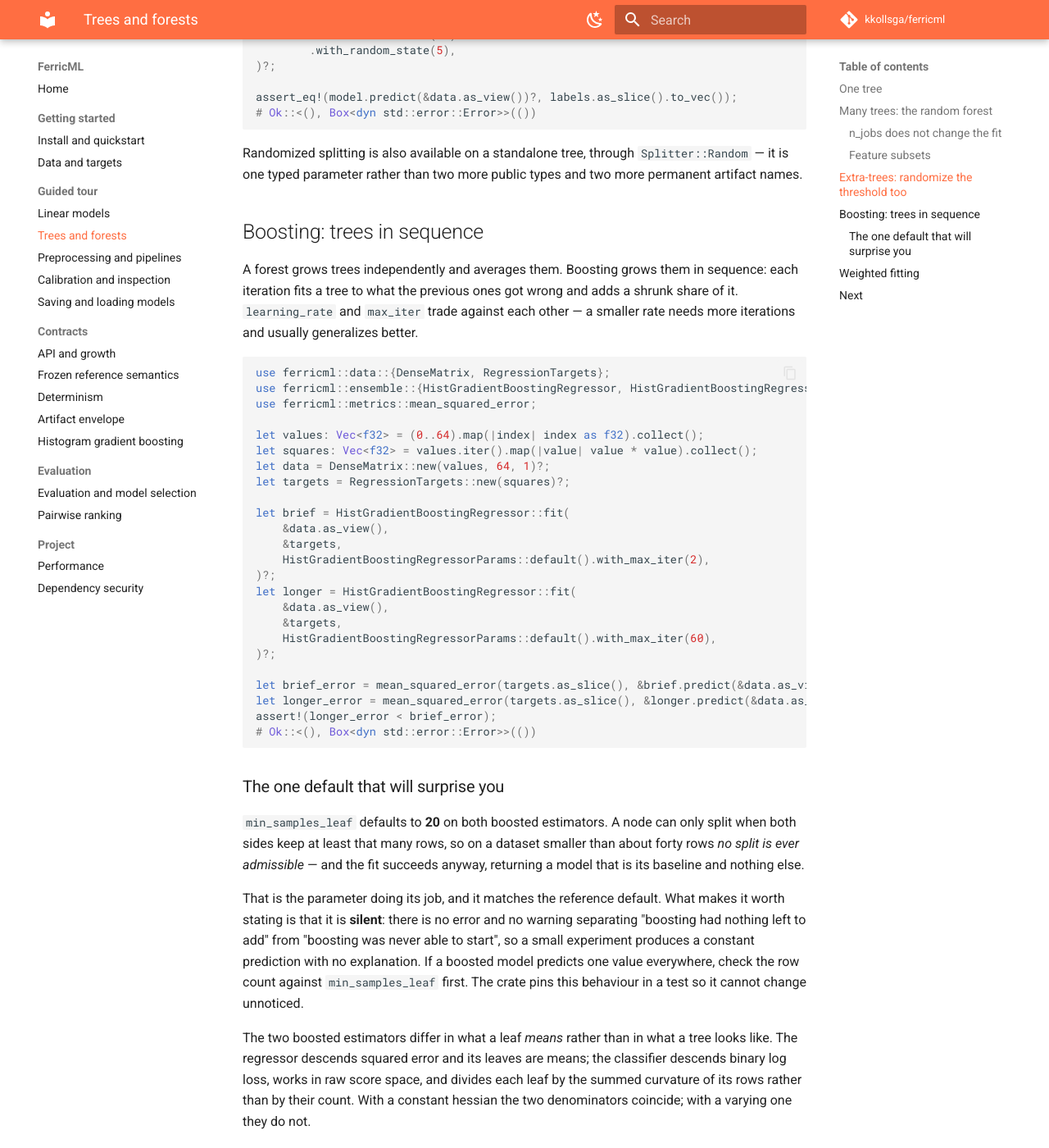
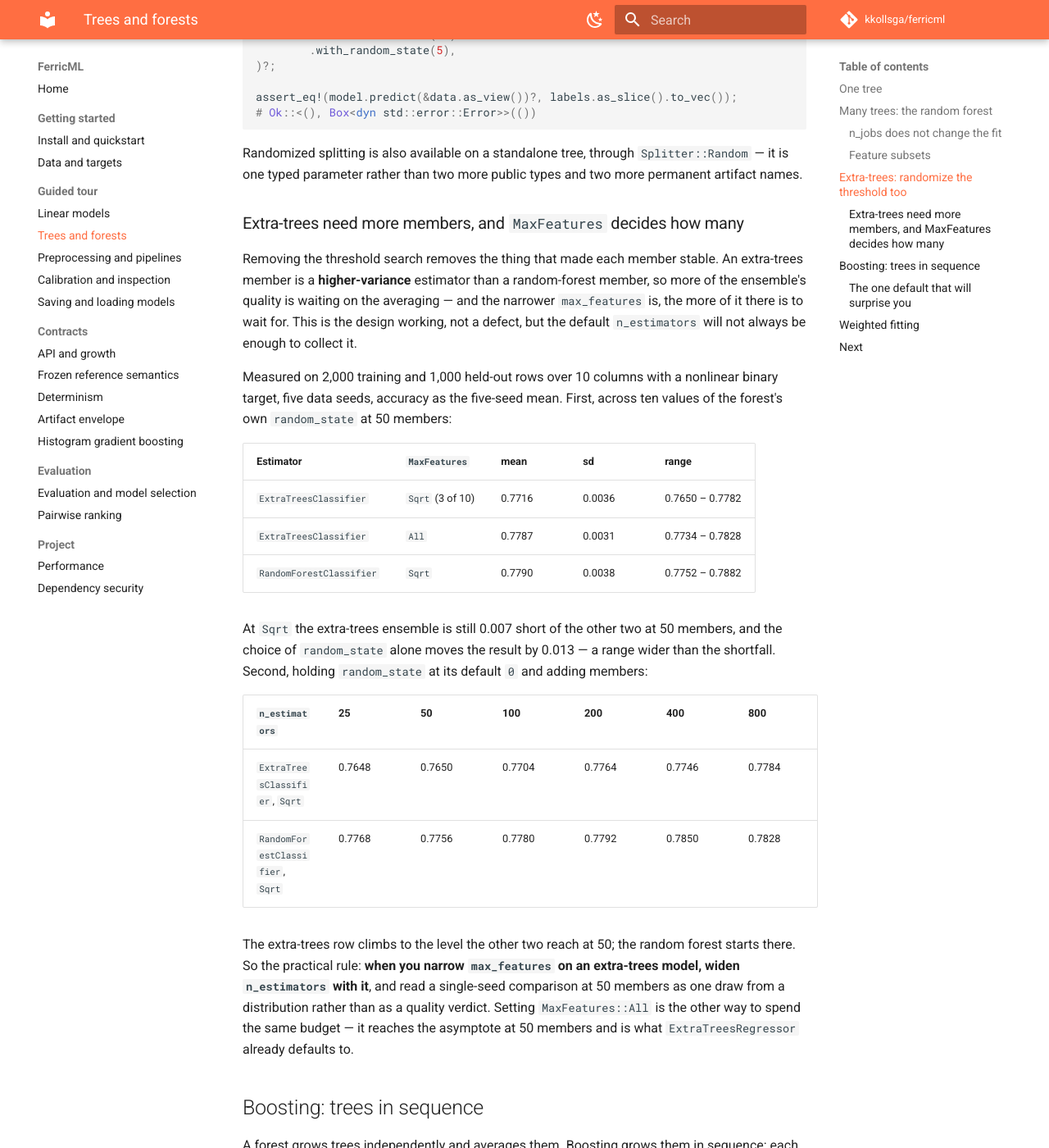
Before and after one commit to kkollsga/ferricml, an MkDocs documentation site: the page built from docs/guide/trees-and-forests.md, in a window 1280 px wide and 1400 px high, scrolled down 4234 px. Shown: the whole window at 82% size. Built offline with MkDocs 1.6.1 and Material for MkDocs 9.7.7, drawn with Linux system fonts in a browser that asks for light colours; comment, search, counter and statistics services are not loaded.

Commit message:
docs: record what the extra-trees threshold draw costs at a narrow MaxFeatures
The 2026-07-26 sweep put `ExtraTreesClassifier` 0.0112 accuracy below
the comparison reference on the five-seed mean — inside the allowance,
but the largest systematic quality gap measured. Investigated with
first-party experiments before writing anything.

It is not a defect and not one of the recorded tree divergences. Grower
instrumentation over one 50-member fit shows the constant-column quota
rule consumed 0 candidates, the leaf-bound discard rule rejected 0
draws, and the strict-improvement guard stopped 28 of 41,673 splittable
nodes (0.07%). None of the three can carry a point of accuracy.

What does carry it is the estimator's own variance, and it splits in
two. Across ten values of the forest's `random_state` at 50 members the
five-seed mean is 0.7716 with sd 0.0036 and range 0.7650-0.7782 — the
default `random_state = 0` is the lowest of the ten, and the reference's
own single draw sits inside that range. The remainder is
under-averaging: the Sqrt lane climbs 0.7650 -> 0.7704 -> 0.7764 ->
0.7784 at 50, 100, 200 and 800 members, while `MaxFeatures::All`
(0.7787) and `RandomForestClassifier` at Sqrt (0.7790) are already at
that level with 50.

So removing the threshold search removes what made a member stable, and
the narrower `MaxFeatures` is, the more members are needed to collect
the ensemble's quality. Both the guide and the classifier's own
documentation now say that, with the tables.

Documentation only. No fitted value or default changes.

Co-Authored-By: Claude Opus 5 <noreply@anthropic.com>

```diff
--- a/docs/guide/trees-and-forests.md
+++ b/docs/guide/trees-and-forests.md
@@ -207,6 +207,43 @@ Randomized splitting is also available on a standalone tree, through
 `Splitter::Random` — it is one typed parameter rather than two more public types
 and two more permanent artifact names.
 
+### Extra-trees need more members, and `MaxFeatures` decides how many
+
+Removing the threshold search removes the thing that made each member stable.
+An extra-trees member is a **higher-variance** estimator than a random-forest
+member, so more of the ensemble's quality is waiting on the averaging — and the
+narrower `max_features` is, the more of it there is to wait for. This is the
+design working, not a defect, but the default `n_estimators` will not always be
+enough to collect it.
+
+Measured on 2,000 training and 1,000 held-out rows over 10 columns with a
+nonlinear binary target, five data seeds, accuracy as the five-seed mean. First,
+across ten values of the forest's own `random_state` at 50 members:
+
+| Estimator | `MaxFeatures` | mean | sd | range |
+|---|---|---|---|---|
+| `ExtraTreesClassifier` | `Sqrt` (3 of 10) | 0.7716 | 0.0036 | 0.7650 – 0.7782 |
+| `ExtraTreesClassifier` | `All` | 0.7787 | 0.0031 | 0.7734 – 0.7828 |
+| `RandomForestClassifier` | `Sqrt` | 0.7790 | 0.0038 | 0.7752 – 0.7882 |
+
+At `Sqrt` the extra-trees ensemble is still 0.007 short of the other two at 50
+members, and the choice of `random_state` alone moves the result by 0.013 — a
+range wider than the shortfall. Second, holding `random_state` at its default
+`0` and adding members:
+
+| `n_estimators` | 25 | 50 | 100 | 200 | 400 | 800 |
+|---|---|---|---|---|---|---|
+| `ExtraTreesClassifier`, `Sqrt` | 0.7648 | 0.7650 | 0.7704 | 0.7764 | 0.7746 | 0.7784 |
+| `RandomForestClassifier`, `Sqrt` | 0.7768 | 0.7756 | 0.7780 | 0.7792 | 0.7850 | 0.7828 |
+
+The extra-trees row climbs to the level the other two reach at 50; the random
+forest starts there. So the practical rule: **when you narrow `max_features` on
+an extra-trees model, widen `n_estimators` with it**, and read a single-seed
+comparison at 50 members as one draw from a distribution rather than as a
+quality verdict. Setting `MaxFeatures::All` is the other way to spend the same
+budget — it reaches the asymptote at 50 members and is what
+`ExtraTreesRegressor` already defaults to.
+
 ## Boosting: trees in sequence
 
 A forest grows trees independently and averages them. Boosting grows them in
```
Also changed, not shown: CHANGELOG.md (+12 -0 lines), 1 other file.
